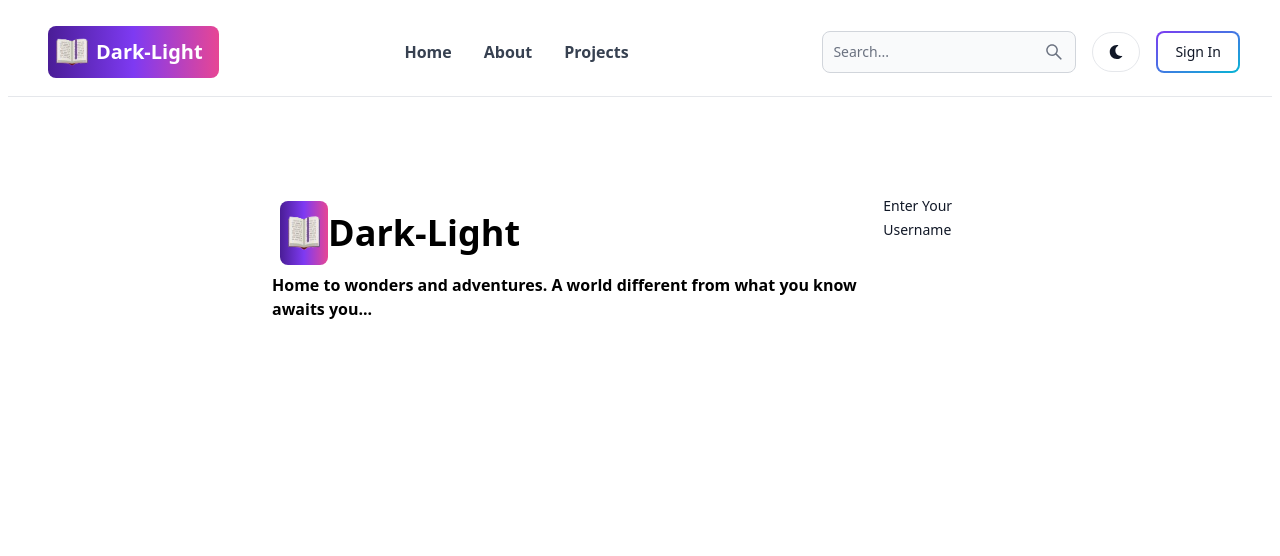
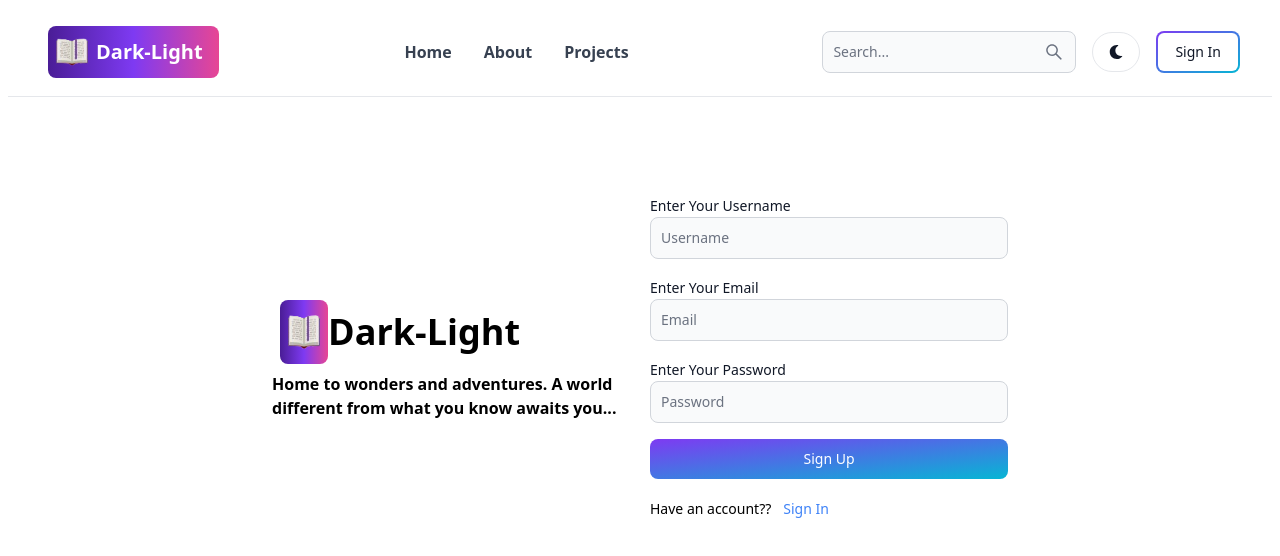
Before and after one commit to BenitaMichael/BookStore, a React (Vite) app in the folder client/: page /signUp in a window 1280 px wide. Shown: the top 556 px of the page. Built offline with nearby package versions, Linux system fonts and the light colour scheme.

Commit message:
feat: complete Sign up page UI

```diff
--- a/client/src/Pages/SignUp.jsx
+++ b/client/src/Pages/SignUp.jsx
@@ -1,15 +1,15 @@
 import React from 'react'
 import { Link } from 'react-router-dom'
 import logo from '../assets/logo.png';
-import { Label } from 'flowbite-react';
+import { Button, Label, TextInput } from 'flowbite-react';
 
 
 const SignUp = () => {
   return (
     <div className='min-h-screen mt-20'>
-      <div className="flex p-4 max-w-3xl mx-auto flex-col md:flex-row">
+      <div className="flex p-4 max-w-3xl mx-auto flex-col md:flex-row md:items-center gap-5">
         {/* left */}
-        <div className="">
+        <div className="flex-1">
         <Link
               to='/'
               className='w-12 m-2 flex items-center bg-gradient-to-r from-purple-900 via-purple-600 to-pink-500 rounded-lg text-4xl font-bold p-2'
@@ -19,16 +19,33 @@ const SignUp = () => {
                 Dark-Light
               </span>
             </Link>
-            <p className='text-black font-semibold'>Home to wonders and adventures. A world different from what you know awaits you...</p>
+            <p className='text-black font-semibold text-center md:text-left'>Home to wonders and adventures. A world different from what you know awaits you...</p>
           </div>
 
         {/* right */}
-        <div className="">
-          <form action="">
-            <div className="">
+        <div className="flex-1">
+          <form action="" className='flex flex-col gap-4'>
+            <div>
               <Label value='Enter Your Username' />
+              <TextInput type= 'text' placeholder='Username' id='username' />
             </div>
+            <div>
+              <Label value='Enter Your Email' />
+              <TextInput type= 'text' placeholder='Email' id='email' />
+            </div>
+            <div>
+              <Label value='Enter Your Password' />
+              <TextInput type= 'text' placeholder='Password' id='password' />
+            </div>
+            <Button gradientDuoTone='purpleToBlue' type='submit'>
+              Sign Up
+            </Button>
           </form>
+
+          <div className="flex gap-3 text-sm mt-5">
+            <span>Have an account??</span>
+            <Link to='/sign-in' className='text-blue-500'>Sign In</Link>
+          </div>
         </div>
       </div>
     </div>
```
